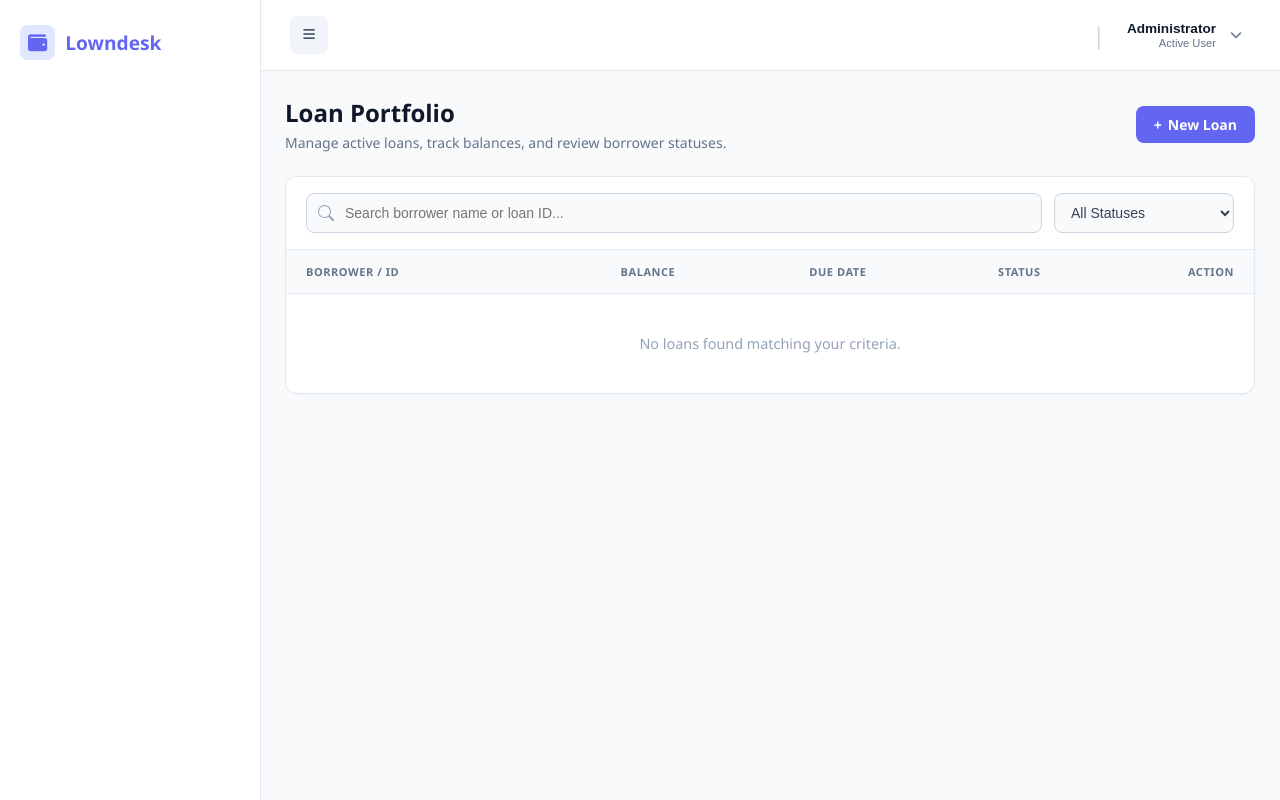
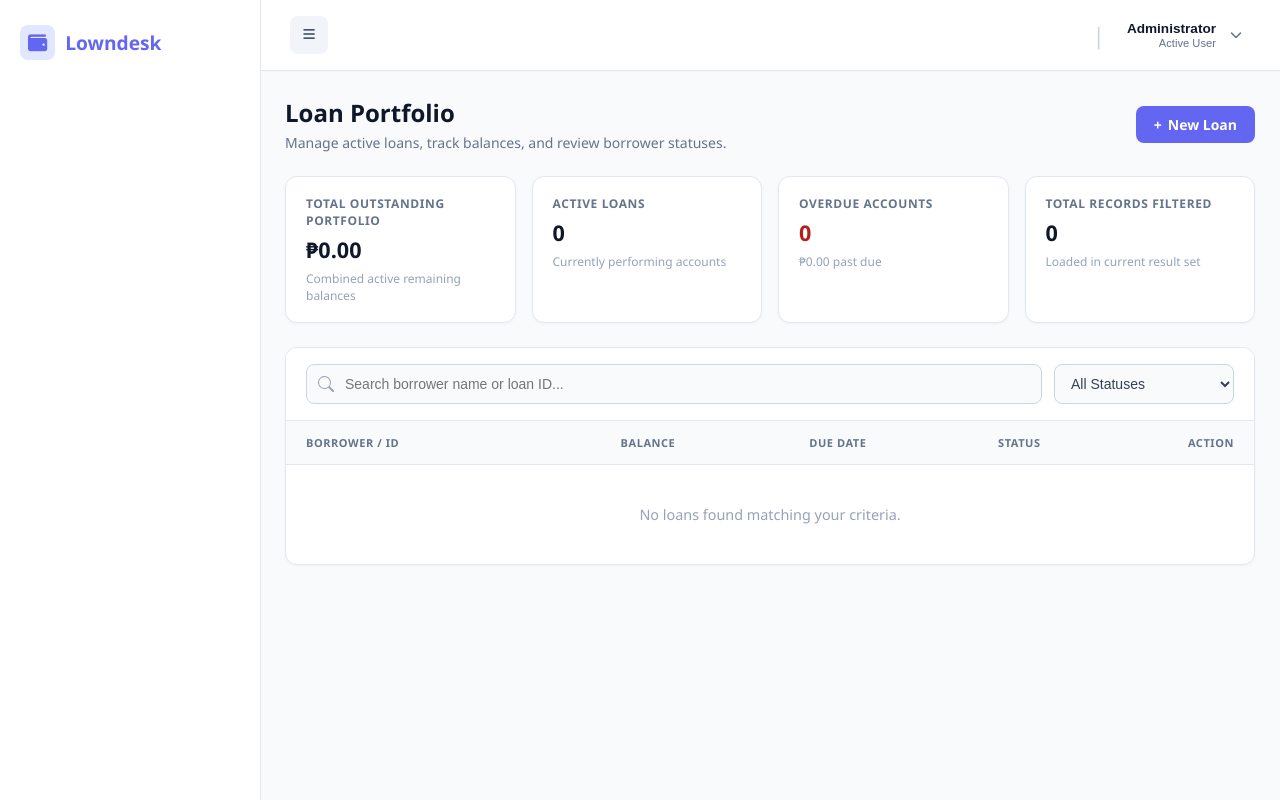
Before and after one commit to Marldhn/LoanSaaS, a PHP site: page /app/views/admin/loans/index.php in a window 1280 px wide. Run offline with PHP 8.4, Linux system fonts and the light colour scheme.

Commit message:
LocalDBExpenses

```diff
--- a/app/views/admin/loans/index.php
+++ b/app/views/admin/loans/index.php
@@ -46,6 +46,44 @@
     .btn-primary-custom:hover {
         background-color: #4f46e5 !important;
         color: #ffffff !important;
+    }
+
+    /* Summary Metrics Cards Grid */
+    .metrics-grid {
+        display: grid;
+        grid-template-columns: repeat(auto-fit, minmax(220px, 1fr));
+        gap: 16px;
+        margin-bottom: 24px;
+    }
+
+    .metric-card {
+        background: #ffffff;
+        border-radius: 12px;
+        border: 1px solid #e2e8f0;
+        padding: 18px 20px;
+        box-shadow: 0 1px 3px rgba(0, 0, 0, 0.04);
+        display: flex;
+        flex-direction: column;
+        gap: 6px;
+    }
+
+    .metric-title {
+        font-size: 0.75rem;
+        font-weight: 700;
+        text-transform: uppercase;
+        letter-spacing: 0.05em;
+        color: #64748b;
+    }
+
+    .metric-value {
+        font-size: 1.35rem;
+        font-weight: 700;
+        color: #0f172a;
+    }
+
+    .metric-desc {
+        font-size: 0.75rem;
+        color: #94a3b8;
     }
 
     /* Main Table Card Structure */
@@ -137,7 +175,6 @@
         position: relative;
     }
 
-    /* Custom scrollbar styling to make the horizontal scroll track clear and user-friendly */
     .table-responsive-wrapper::-webkit-scrollbar {
         height: 8px;
         width: 8px;
@@ -157,7 +194,7 @@
     }
 
     .loan-table-inner {
-        min-width: 850px; /* Forces content to expand so horizontal scrolling is activated when columns increase */
+        min-width: 850px;
     }
 
     .loan-row.header {
@@ -176,7 +213,6 @@
         z-index: 10;
     }
 
-    /* Table Rows */
     .loan-row {
         display: grid !important;
         grid-template-columns: 2fr 1.2fr 1.2fr 1fr 0.5fr !important;
@@ -189,7 +225,6 @@
         border-bottom: none !important;
     }
 
-    /* Badges */
     .badge-status {
         padding: 4px 10px !important;
         border-radius: 20px !important;
@@ -220,7 +255,6 @@
         color: inherit !important;
     }
 
-    /* Pagination */
     .pagination {
         margin-top: 20px !important;
         display: flex !important;
@@ -251,6 +285,58 @@
         <a href="/loansaas/public/index.php?url=loan/create" class="btn-primary-custom">
             <span>+</span> New Loan
         </a>
+    </div>
+
+    <?php
+    // Calculate Summary Metrics dynamically using $allLoans, with a safe fallback to $loans
+    $totalPortfolioBalance = 0;
+    $activeLoansCount = 0;
+    $overdueLoansCount = 0;
+    $totalOverdueAmount = 0;
+
+    $metricsSource = !empty($allLoans) ? $allLoans : ($loans ?? []);
+
+    if (!empty($metricsSource)) {
+        foreach ($metricsSource as $l) {
+            $bal = (float)($l['remaining_balance'] ?? 0);
+            $status = trim(ucfirst(strtolower($l['display_status'] ?? $l['status'] ?? '')));
+
+            if ($status !== 'Rejected' && $status !== 'Pending' && $status !== 'Paid') {
+                $totalPortfolioBalance += $bal;
+            }
+            if ($status === 'Active') {
+                $activeLoansCount++;
+            }
+            if ($status === 'Overdue') {
+                $overdueLoansCount++;
+                $totalOverdueAmount += $bal;
+            }
+        }
+    }
+    ?>
+
+    <!-- Summary Metrics Cards Grid Bar -->
+    <div class="metrics-grid">
+        <div class="metric-card">
+            <span class="metric-title">Total Outstanding Portfolio</span>
+            <span class="metric-value">₱<?= number_format($totalPortfolioBalance, 2) ?></span>
+            <span class="metric-desc">Combined active remaining balances</span>
+        </div>
+        <div class="metric-card">
+            <span class="metric-title">Active Loans</span>
+            <span class="metric-value"><?= number_format($activeLoansCount) ?></span>
+            <span class="metric-desc">Currently performing accounts</span>
+        </div>
+        <div class="metric-card">
+            <span class="metric-title">Overdue Accounts</span>
+            <span class="metric-value" style="color: #b91c1c;"><?= number_format($overdueLoansCount) ?></span>
+            <span class="metric-desc">₱<?= number_format($totalOverdueAmount, 2) ?> past due</span>
+        </div>
+        <div class="metric-card">
+            <span class="metric-title">Total Records Filtered</span>
+            <span class="metric-value"><?= count($metricsSource) ?></span>
+            <span class="metric-desc">Loaded in current result set</span>
+        </div>
     </div>
 
     <!-- Unified Table Card -->
```
Also changed, not shown: app/controllers/AuthController.php (+155 -8 lines), app/controllers/LoanController.php (+10 -1 lines), app/views/auth/login.php (+43 -10 lines).
